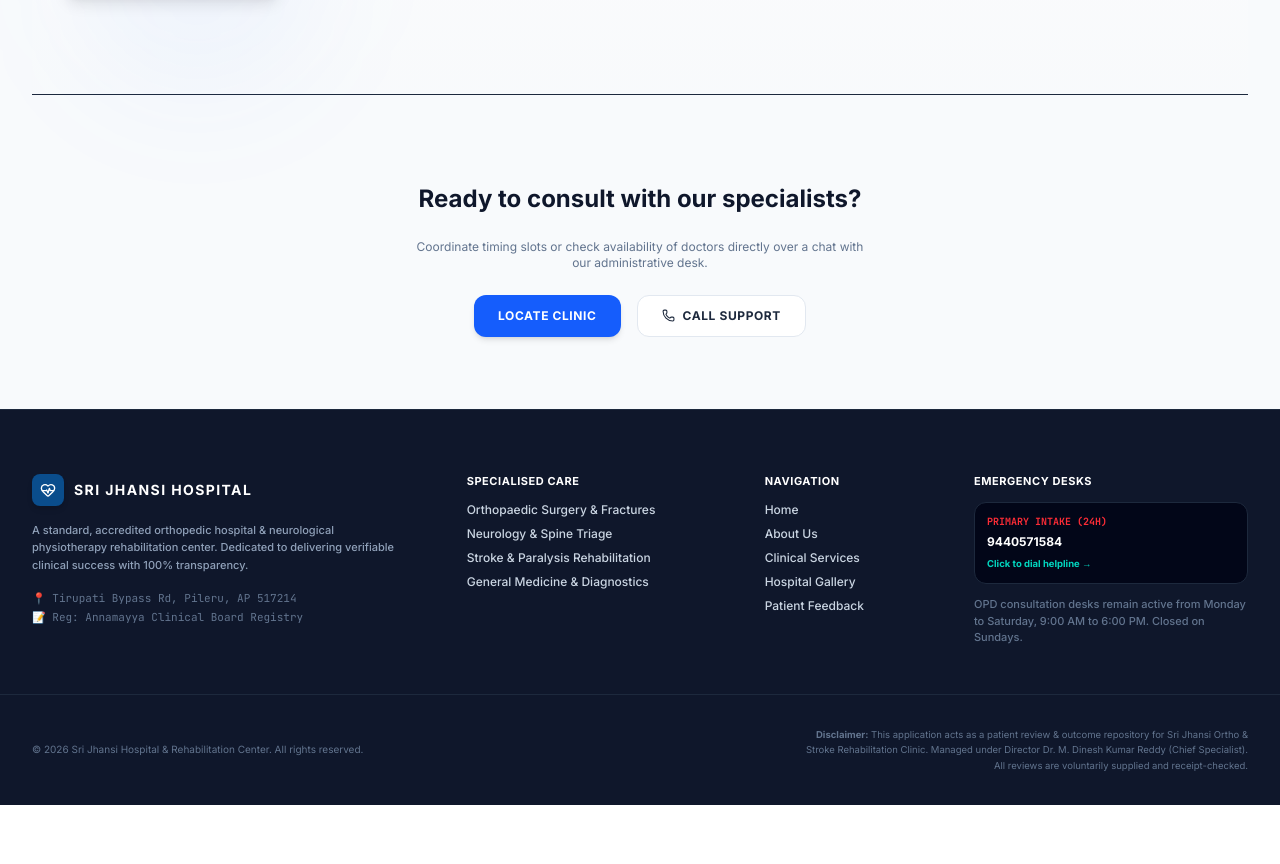
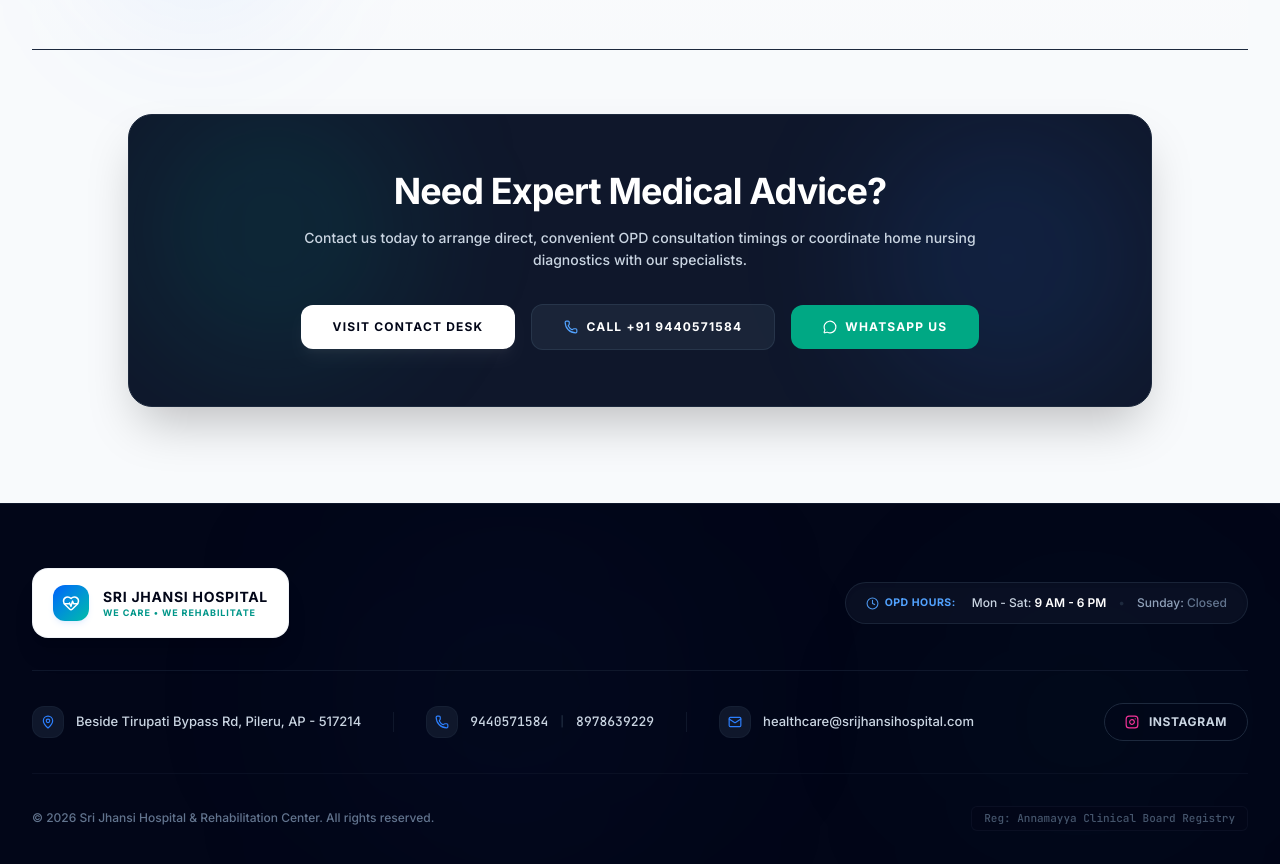
Before and after one commit to Sasankreddynare/Jhansi-Hospital, a React (Vite) app: page / in a window 1280 px wide. Shown: the part 654-1518 px from the top of the page. Before the commit the page ends 1459 px from the top, so only its background shows below. Built offline with nearby package versions, Linux system fonts and the light colour scheme.

Commit message:
feat(ui): refine homepage and footer components
- Redesign the footer with premium aesthetics and social links
- Streamline the homepage and service components by removing redundant sections
- Clean up unused data dependencies and UI modules

```diff
--- a/src/App.tsx
+++ b/src/App.tsx
@@ -20,7 +20,9 @@ import {
   ChevronRight,
   Settings,
   ArrowRight,
-  Sparkles
+  Sparkles,
+  Mail,
+  Instagram
 } from 'lucide-react';
 
 import { DOCTORS, DEPARTMENTS, SERVICES, TESTIMONIALS, REHAB_MILESTONES } from './data';
@@ -630,99 +632,111 @@ export default function App() {
         </div>
       </main>
 
-      {/* 6. COHESIVE, HIGH-CONTRAST PROFESSIONAL FOOTER */}
-      <footer className="bg-slate-900 text-slate-300 dark:bg-[#020b14] border-t border-slate-800 pt-16 pb-8 text-left text-xs">
-        <div className="max-w-7xl mx-auto px-4 md:px-6 lg:px-8 grid grid-cols-1 md:grid-cols-12 gap-10">
+      {/* 6. COHESIVE, HIGH-CONTRAST PREMIUM FOOTER */}
+      <footer className="bg-slate-950 text-slate-400 border-t border-slate-900 pt-16 pb-12 text-left text-xs relative overflow-hidden">
+        {/* Subtle decorative background gradient */}
+        <div className="absolute top-0 left-1/4 w-96 h-96 bg-blue-900/5 rounded-full blur-[100px] pointer-events-none"></div>
+        <div className="absolute bottom-0 right-10 w-80 h-80 bg-teal-900/5 rounded-full blur-[80px] pointer-events-none"></div>
 
-          {/* Col 1: Brand Info */}
-          <div className="md:col-span-4 space-y-4">
-            <div className="flex items-center gap-2.5">
-              <div className="w-8 h-8 bg-[#0A4D8C] rounded-lg flex items-center justify-center text-white shrink-0 shadow-md">
-                <HeartPulse size={16} />
+        <div className="max-w-7xl mx-auto px-4 md:px-6 lg:px-8 relative z-10">
+
+          {/* Top Row: Brand & OPD hours */}
+          <div className="flex flex-col md:flex-row items-start md:items-center justify-between gap-6 pb-8 border-b border-slate-900">
+
+            {/* White Brand Card */}
+            <div className="bg-white px-5 py-4 rounded-2xl flex items-center gap-3.5 shadow-xl border border-slate-200/50 shrink-0 max-w-sm">
+              <div className="w-9 h-9 bg-gradient-to-br from-blue-600 to-teal-500 rounded-xl flex items-center justify-center text-white shrink-0 shadow-md shadow-blue-500/10">
+                <HeartPulse size={18} />
               </div>
-              <span className="font-sans font-black text-white text-sm tracking-widest uppercase">
+              <div className="text-left">
+                <span className="font-sans font-black text-slate-950 text-sm tracking-wider uppercase block leading-none">
                   Sri Jhansi Hospital
                 </span>
-            </div>
-
-            <p className="text-slate-400 text-[11px] leading-relaxed font-medium">
-              A standard, accredited orthopedic hospital & neurological physiotherapy rehabilitation center. Dedicated to delivering verifiable clinical success with 100% transparency.
-            </p>
-
-            <div className="space-y-1 text-[11px] text-slate-500 font-mono">
-              <p>📍 Tirupati Bypass Rd, Pileru, AP 517214</p>
-              <p>📝 Reg: Annamayya Clinical Board Registry</p>
+                <span className="text-[9px] text-teal-600 font-extrabold uppercase tracking-widest block mt-1 leading-none">
+                  We Care • We Rehabilitate
+                </span>
               </div>
             </div>
 
-          {/* Col 2: Specialties shortcut */}
-          <div className="md:col-span-3 space-y-3.5 pl-0 md:pl-4">
-            <h4 className="text-white text-[11px] font-bold uppercase tracking-wider font-sans">Specialised Care</h4>
-            <div className="flex flex-col gap-2 font-medium">
-              <button
-                onClick={() => { setSelectedDeptId('orthopaedics'); setServicesTab('departments'); handlePageChange('services'); }}
-                className="hover:text-teal-400 text-left cursor-pointer transition-colors"
-              >
-                Orthopaedic Surgery & Fractures
-              </button>
-              <button
-                onClick={() => { setSelectedDeptId('neuro-spine'); setServicesTab('departments'); handlePageChange('services'); }}
-                className="hover:text-teal-400 text-left cursor-pointer transition-colors"
-              >
-                Neurology & Spine Triage
-              </button>
-              <button
-                onClick={() => { setSelectedDeptId('stroke-rehab'); setServicesTab('departments'); handlePageChange('services'); }}
-                className="hover:text-teal-400 text-left cursor-pointer transition-colors"
-              >
-                Stroke & Paralysis Rehabilitation
-              </button>
-              <button
-                onClick={() => { setSelectedDeptId('general-medicine'); setServicesTab('departments'); handlePageChange('services'); }}
-                className="hover:text-teal-400 text-left cursor-pointer transition-colors"
-              >
-                General Medicine & Diagnostics
-              </button>
+            {/* OPD Hours Capsule Pill */}
+            <div className="bg-slate-900/60 border border-slate-800/80 rounded-2xl md:rounded-full px-5 py-3 flex flex-col sm:flex-row items-start sm:items-center gap-3 md:gap-4 text-xs text-slate-350 shadow-inner">
+              <div className="flex items-center gap-1.5 text-blue-400 font-bold uppercase tracking-wider text-[10.5px]">
+                <Clock size={13} className="animate-pulse shrink-0" />
+                <span>OPD HOURS:</span>
               </div>
-          </div>
-
-          {/* Col 3: Nav links */}
-          <div className="md:col-span-2 space-y-3.5">
-            <h4 className="text-white text-[11px] font-bold uppercase tracking-wider font-sans">Navigation</h4>
-            <div className="flex flex-col gap-2 font-medium">
-              <button onClick={() => handlePageChange('home')} className="hover:text-teal-400 text-left cursor-pointer transition-colors">Home</button>
-              <button onClick={() => handlePageChange('about')} className="hover:text-teal-400 text-left cursor-pointer transition-colors">About Us</button>
-              <button onClick={() => handlePageChange('services')} className="hover:text-teal-400 text-left cursor-pointer transition-colors">Clinical Services</button>
-              <button onClick={() => handlePageChange('gallery')} className="hover:text-teal-400 text-left cursor-pointer transition-colors">Hospital Gallery</button>
-              <button onClick={() => handlePageChange('testimonials')} className="hover:text-teal-400 text-left cursor-pointer transition-colors">Patient Feedback</button>
-            </div>
-          </div>
-
-          {/* Col 4: Urgent Contact */}
-          <div className="md:col-span-3 space-y-3.5 text-left">
-            <h4 className="text-white text-[11px] font-bold uppercase tracking-wider font-sans">Emergency Desks</h4>
-            <div className="space-y-3 font-medium">
-              <div className="bg-slate-950 p-3 rounded-xl border border-slate-800 text-[11px] space-y-1.5">
-                <p className="text-[10px] text-red-500 font-bold font-mono">PRIMARY INTAKE (24H)</p>
-                <p className="text-white font-extrabold text-xs">{deskLine1.phone}</p>
-                <a href={`tel:${deskLine1.phone}`} className="inline-block text-[9.5px] text-teal-400 font-bold hover:underline">Click to dial helpline →</a>
-              </div>
-              <div className="text-[11px] text-slate-500 leading-normal">
-                OPD consultation desks remain active from Monday to Saturday, 9:00 AM to 6:00 PM. Closed on Sundays.
-              </div>
+              <div className="flex items-center gap-3 flex-wrap">
+                <span className="font-medium text-slate-300">Mon - Sat: <strong className="text-white font-semibold">9 AM - 6 PM</strong></span>
+                <span className="text-slate-800 hidden sm:inline">•</span>
+                <span className="font-medium text-slate-400">Sunday: <strong className="text-slate-500 font-medium">Closed</strong></span>
               </div>
             </div>
 
           </div>
 
-        {/* Bottom Bar: copyright & legal disclaimer */}
-        <div className="max-w-7xl mx-auto px-4 md:px-6 lg:px-8 mt-12 pt-8 border-t border-slate-800 flex flex-col md:flex-row items-center justify-between gap-4 text-slate-500 text-[10px]">
+          {/* Middle Row: Flat Contact Details Bar */}
+          <div className="flex flex-col lg:flex-row items-start lg:items-center justify-between gap-6 py-8 text-slate-400 font-medium leading-relaxed border-b border-slate-900/60">
+
+            <div className="flex flex-col md:flex-row flex-wrap items-start md:items-center gap-6 md:gap-8">
+
+              {/* Address with MapPin */}
+              <div className="flex items-center gap-3">
+                <div className="w-8 h-8 rounded-xl bg-slate-900 flex items-center justify-center text-blue-500 shrink-0 border border-slate-800/50">
+                  <MapPin size={14} />
+                </div>
+                <span className="text-slate-300 font-medium text-[13px]">Beside Tirupati Bypass Rd, Pileru, AP - 517214</span>
+              </div>
+
+              {/* Vertical divider on desktop */}
+              <div className="hidden lg:block h-5 w-px bg-slate-900"></div>
+
+              {/* Phone Contacts */}
+              <div className="flex items-center gap-3">
+                <div className="w-8 h-8 rounded-xl bg-slate-900 flex items-center justify-center text-blue-500 shrink-0 border border-slate-800/50">
+                  <Phone size={14} />
+                </div>
+                <div className="flex items-center gap-2.5 font-mono text-[13px]">
+                  <a href={`tel:${deskLine1.phone}`} className="text-slate-300 hover:text-blue-400 transition-colors">{deskLine1.phone}</a>
+                  <span className="text-slate-800">|</span>
+                  <a href={`tel:${deskLine2.phone}`} className="text-slate-300 hover:text-blue-400 transition-colors">{deskLine2.phone}</a>
+                </div>
+              </div>
+
+              {/* Vertical divider on desktop */}
+              <div className="hidden lg:block h-5 w-px bg-slate-900"></div>
+
+              {/* Email contact */}
+              <div className="flex items-center gap-3">
+                <div className="w-8 h-8 rounded-xl bg-slate-900 flex items-center justify-center text-blue-500 shrink-0 border border-slate-800/50">
+                  <Mail size={14} />
+                </div>
+                <a href="mailto:healthcare@srijhansihospital.com" className="text-slate-300 hover:text-blue-400 transition-colors text-[13px]">healthcare@srijhansihospital.com</a>
+              </div>
+
+            </div>
+
+            {/* Instagram Social Pill */}
+            <a
+              href="https://instagram.com"
+              target="_blank"
+              rel="noopener noreferrer"
+              className="inline-flex items-center gap-2.5 px-5 py-2.5 border border-slate-800 rounded-full hover:bg-slate-900 hover:text-white transition-all text-xs font-bold uppercase tracking-wider text-slate-300 bg-slate-950/40 shrink-0"
+            >
+              <Instagram size={14} className="text-pink-500" />
+              <span>Instagram</span>
+            </a>
+
+          </div>
+
+          {/* Bottom Row: Copyright */}
+          <div className="pt-8 flex flex-col sm:flex-row items-center justify-between gap-4 text-slate-500 text-xs text-center font-medium">
             <div>
               &copy; {new Date().getFullYear()} Sri Jhansi Hospital & Rehabilitation Center. All rights reserved.
             </div>
-          <div className="max-w-md text-center md:text-right text-[9.5px] leading-relaxed">
-            <strong>Disclaimer:</strong> This application acts as a patient review & outcome repository for Sri Jhansi Ortho & Stroke Rehabilitation Clinic. Managed under Director Dr. M. Dinesh Kumar Reddy (Chief Specialist). All reviews are voluntarily supplied and receipt-checked.
+            <div className="text-[11px] font-mono text-slate-600 bg-slate-950 px-3 py-1 rounded-md border border-slate-900/60">
+              Reg: Annamayya Clinical Board Registry
             </div>
+          </div>
+
         </div>
       </footer>
 
--- a/src/components/HomeView.tsx
+++ b/src/components/HomeView.tsx
@@ -11,7 +11,8 @@ import {
   AlertTriangle,
   Activity,
   Phone,
-  ArrowUpRight
+  ArrowUpRight,
+  MessageCircle
 } from 'lucide-react';
 
 interface HomeViewProps {
@@ -71,10 +72,6 @@ export default function HomeView({
             {/* Left Content */}
             <div className="lg:col-span-7 space-y-6 text-left">
 
-              <div className="inline-flex items-center gap-1.5 bg-blue-50 dark:bg-[#061424] text-blue-700 dark:text-blue-300 px-3.5 py-1.5 rounded-full text-xs font-bold uppercase tracking-wider border border-blue-100/60 dark:border-blue-950/80">
-                <ShieldCheck size={14} className="text-teal-500 shrink-0 animate-pulse" />
-                Trusted Regional Trauma Hub & Rehab Center
-              </div>
 
               <h1 className="text-3xl sm:text-4xl lg:text-5xl font-sans tracking-tight font-extrabold text-slate-900 dark:text-white leading-tight">
                 Advanced <span className="text-blue-600 dark:text-teal-400">Multi-Speciality Care</span> & Specialist Rehabilitation
@@ -256,24 +253,44 @@ export default function HomeView({
 
 
       {/* CALL TO ACTION ACCENT */}
-      <section className="max-w-4xl mx-auto py-6 text-center space-y-6">
-        <h2 className="text-xl md:text-2xl font-bold font-sans text-slate-900 dark:text-white">Ready to consult with our specialists?</h2>
-        <p className="text-xs text-slate-500 max-w-md mx-auto">
-          Coordinate timing slots or check availability of doctors directly over a chat with our administrative desk.
-        </p>
-        <div className="flex justify-center gap-4">
+      <section className="max-w-5xl mx-auto my-12 relative overflow-hidden bg-slate-900 dark:bg-slate-950 text-white rounded-3xl p-8 md:p-14 text-center space-y-8 shadow-2xl border border-slate-800">
+        {/* Subtle glow decorative elements */}
+        <div className="absolute top-0 right-0 w-72 h-72 bg-blue-500/10 rounded-full blur-3xl pointer-events-none"></div>
+        <div className="absolute bottom-0 left-0 w-72 h-72 bg-teal-500/10 rounded-full blur-3xl pointer-events-none"></div>
+
+        <div className="relative z-10 space-y-4 max-w-3xl mx-auto">
+          <h2 className="text-3xl md:text-4xl font-sans tracking-tight font-extrabold text-white">
+            Need Expert Medical Advice?
+          </h2>
+          <p className="text-sm text-slate-300 leading-relaxed font-medium max-w-2xl mx-auto">
+            Contact us today to arrange direct, convenient OPD consultation timings or coordinate home nursing diagnostics with our specialists.
+          </p>
+        </div>
+
+        <div className="relative z-10 flex flex-col sm:flex-row items-center justify-center gap-4 max-w-3xl mx-auto">
           <button
             onClick={() => onNavigate('contact')}
-            className="px-6 py-3 bg-blue-600 hover:bg-blue-700 text-white font-bold text-xs uppercase tracking-wider rounded-xl transition-all cursor-pointer shadow-md"
+            className="w-full sm:w-auto px-8 py-3.5 bg-white text-slate-950 hover:bg-slate-100 font-extrabold text-xs uppercase tracking-widest rounded-xl transition-all shadow-lg shadow-white/5 cursor-pointer text-center"
           >
-            Locate Clinic
+            Visit Contact Desk
           </button>
+
           <a
             href={`tel:${deskLinePhone}`}
-            className="px-6 py-3 bg-white hover:bg-slate-50 text-slate-800 border border-slate-200 font-bold text-xs uppercase tracking-wider rounded-xl transition-all inline-flex items-center gap-2"
+            className="w-full sm:w-auto px-8 py-3.5 bg-slate-800/80 hover:bg-slate-800 text-white border border-slate-700/60 font-extrabold text-xs uppercase tracking-widest rounded-xl transition-all inline-flex items-center justify-center gap-2 text-center"
           >
-            <Phone size={13} />
-            <span>Call Support</span>
+            <Phone size={14} className="text-blue-400 shrink-0" />
+            <span>Call +91 {deskLinePhone}</span>
+          </a>
+
+          <a
+            href={`https://wa.me/91${deskLinePhone}`}
+            target="_blank"
+            rel="noopener noreferrer"
+            className="w-full sm:w-auto px-8 py-3.5 bg-[#00a884] hover:bg-[#008f6f] text-white font-extrabold text-xs uppercase tracking-widest rounded-xl transition-all inline-flex items-center justify-center gap-2 text-center cursor-pointer"
+          >
+            <MessageCircle size={14} className="shrink-0" />
+            <span>WhatsApp Us</span>
           </a>
         </div>
       </section>
--- a/src/components/ServicesView.tsx
+++ b/src/components/ServicesView.tsx
@@ -213,9 +213,6 @@ export default function ServicesView({
                   <div className="w-10 h-10 rounded-xl bg-blue-50 dark:bg-blue-950/40 text-blue-700 dark:text-teal-400 flex items-center justify-center border border-blue-100/40 dark:border-blue-950/60 shadow-inner group-hover:scale-105 transition-transform">
                     <Activity size={18} />
                   </div>
-                  <span className="text-[9px] font-extrabold tracking-widest text-teal-600 dark:text-teal-400 bg-teal-500/10 px-2.5 py-1 rounded-md uppercase">
-                    {serv.category}
-                  </span>
                 </div>
 
                 <div>
--- a/src/components/TestimonialsView.tsx
+++ b/src/components/TestimonialsView.tsx
@@ -3,12 +3,10 @@ import {
   Star,
   CheckCircle2,
   ThumbsUp,
-  PlusCircle,
   Search,
   Filter,
   Award,
-  ShieldCheck,
-  FileText
+  ShieldCheck
 } from 'lucide-react';
 import { DOCTORS } from '../data';
 
@@ -124,22 +122,7 @@ export default function TestimonialsView({
             </span>
           </div>
 
-          <div className="flex flex-col sm:flex-row gap-2 pt-2">
-            <button
-              onClick={onAddReviewClick}
-              className="flex-1 py-2.5 px-4 bg-slate-900 text-white font-bold text-xs uppercase tracking-wider rounded-xl hover:bg-slate-800 transition-all flex items-center justify-center gap-1.5 cursor-pointer shadow-md"
-            >
-              <PlusCircle size={14} />
-              <span>Write Review</span>
-            </button>
-            <button
-              onClick={onVerifyReceiptClick}
-              className="flex-1 py-2.5 px-4 bg-white hover:bg-slate-50 text-blue-700 border border-slate-200 dark:border-slate-800 font-bold text-xs uppercase tracking-wider rounded-xl transition-all flex items-center justify-center gap-1.5 cursor-pointer shadow-xs"
-            >
-              <FileText size={14} />
-              <span>Verify Ticket</span>
-            </button>
-          </div>
+
         </div>
 
         {/* Right Column: Bars Grid */}
```
Also changed, not shown: src/components/AboutView.tsx (+1 -55 lines), src/components/GalleryView.tsx (+0 -58 lines), 1 other file (tests, documents, lock files or other folders). Lines whose indentation alone changed are shown as unchanged.
